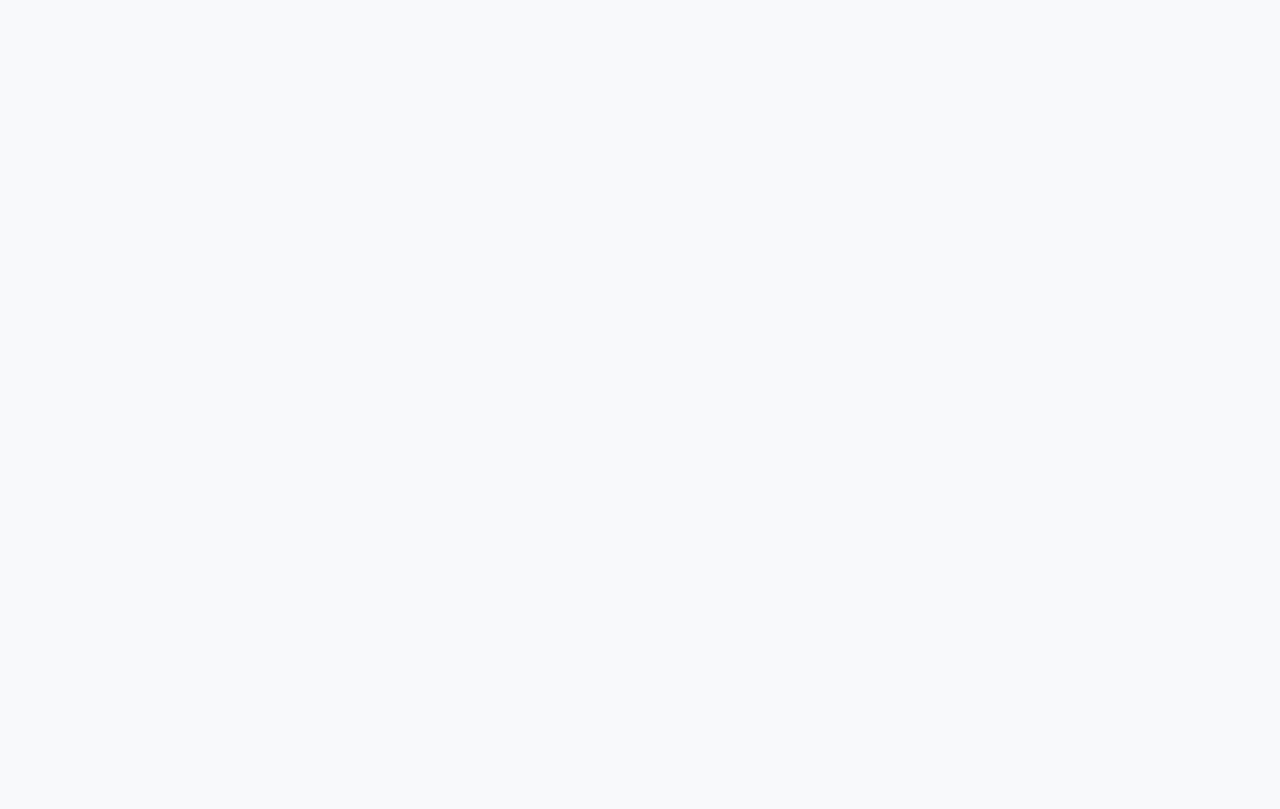
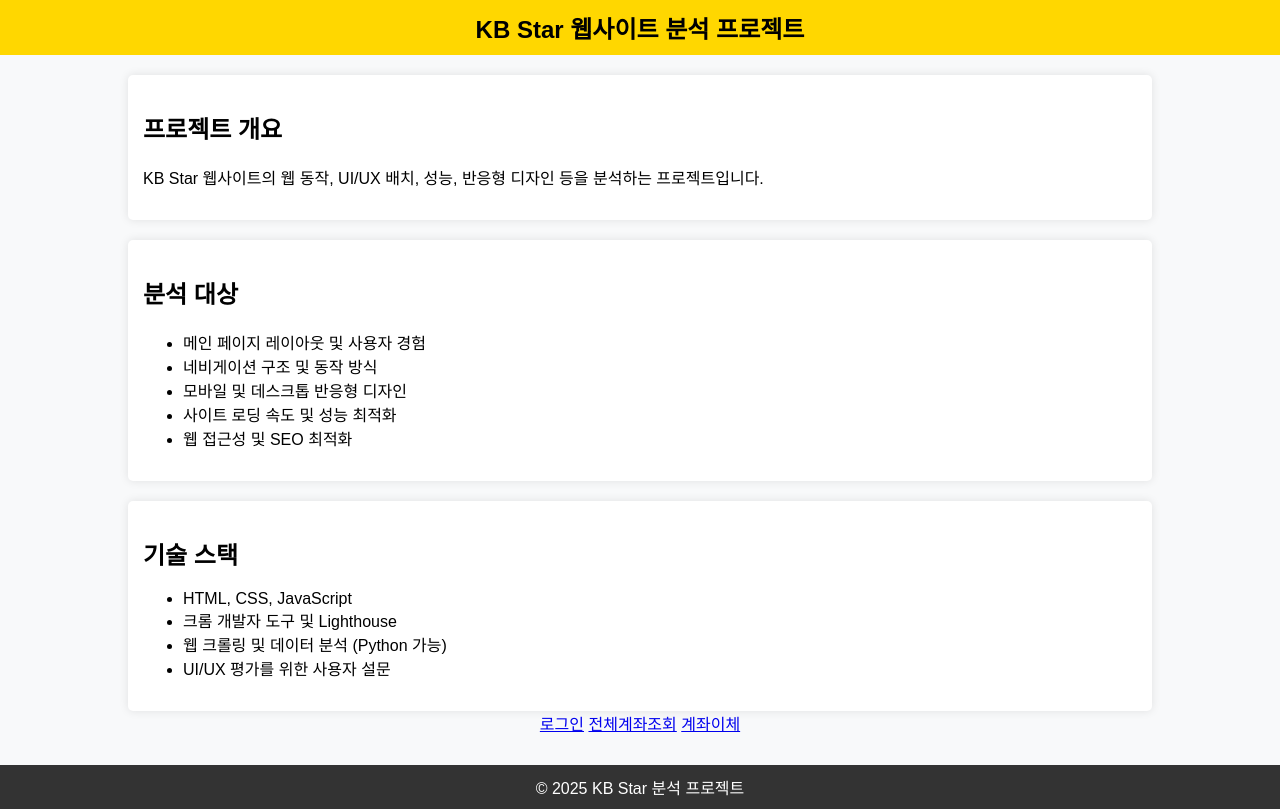
Before and after one commit to Ahranah/kb_it, a plain HTML site: page git/index.html in a window 1280 px wide. Drawn offline with Linux system fonts and the light colour scheme.

Commit message:
index.html in development  merged

```diff
--- a/git/index.html
+++ b/git/index.html
@@ -1,5 +1,5 @@
 <!DOCTYPE html>
-<html>
+<html lang="ko">
     <head>
         <meta charset="UTF-8" />
         <meta name="viewport" content="width=device-width, initial-scale=1.0" />
@@ -45,3 +45,39 @@
             }
         </style>
     </head>
+    <body>
+        <header>KB Star 웹사이트 분석 프로젝트</header>
+        <main>
+            <div class="section">
+                <h2>프로젝트 개요</h2>
+                <p>KB Star 웹사이트의 웹 동작, UI/UX 배치, 성능, 반응형 디자인 등을 분석하는 프로젝트입니다.</p>
+            </div>
+            <div class="section">
+                <h2>분석 대상</h2>
+                <ul>
+                    <li>메인 페이지 레이아웃 및 사용자 경험</li>
+                    <li>네비게이션 구조 및 동작 방식</li>
+                    <li>모바일 및 데스크톱 반응형 디자인</li>
+                    <li>사이트 로딩 속도 및 성능 최적화</li>
+                    <li>웹 접근성 및 SEO 최적화</li>
+                </ul>
+            </div>
+            <div class="section">
+                <h2>기술 스택</h2>
+                <ul>
+                    <li>HTML, CSS, JavaScript</li>
+                    <li>크롬 개발자 도구 및 Lighthouse</li>
+                    <li>웹 크롤링 및 데이터 분석 (Python 가능)</li>
+                    <li>UI/UX 평가를 위한 사용자 설문</li>
+                </ul>
+            </div>
+        </main>
+
+        <nav>
+            <a href="./login.html">로그인</a>
+            <a href="./Full_account_check.html">전체계좌조회</a>
+            <a href="./account_transfer.html">계좌이체</a>
+        </nav>
+        <footer>© 2025 KB Star 분석 프로젝트</footer>
+    </body>
+</html>
```
Lines whose indentation alone changed are shown as unchanged.
